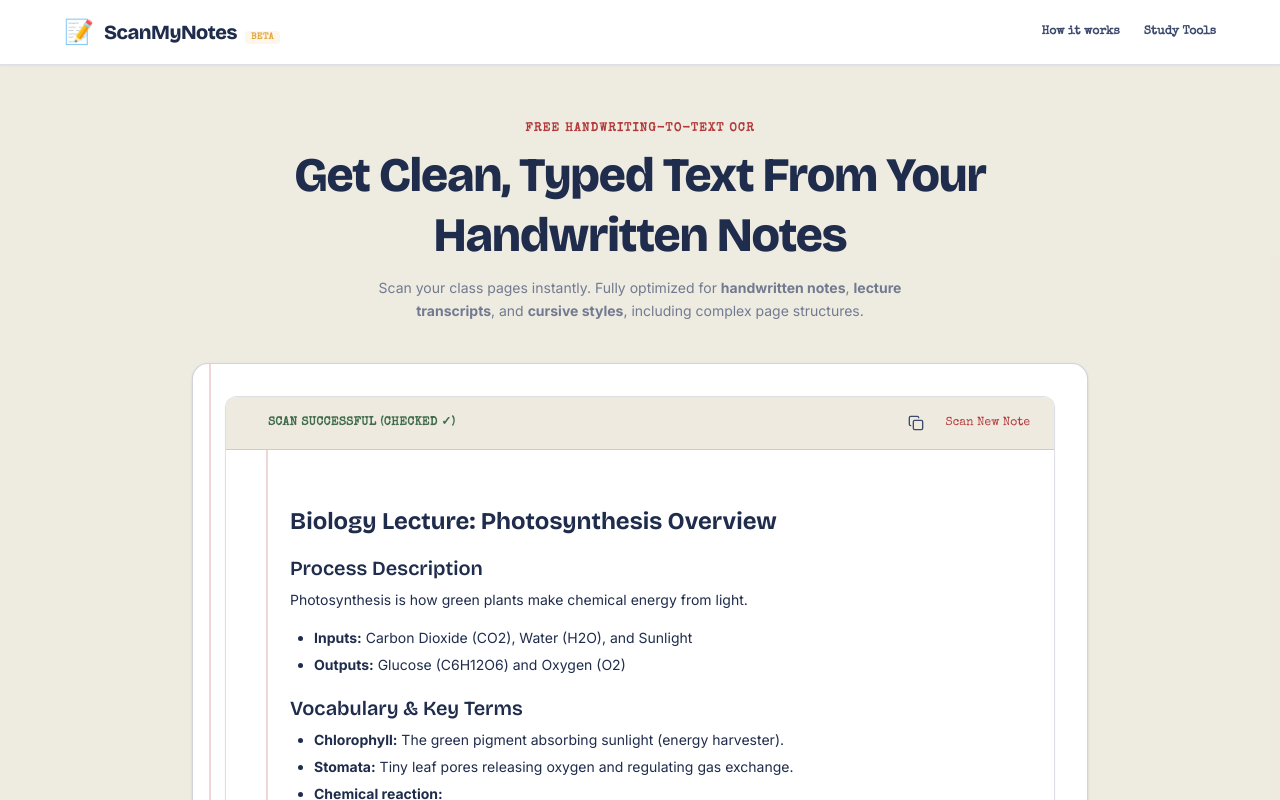
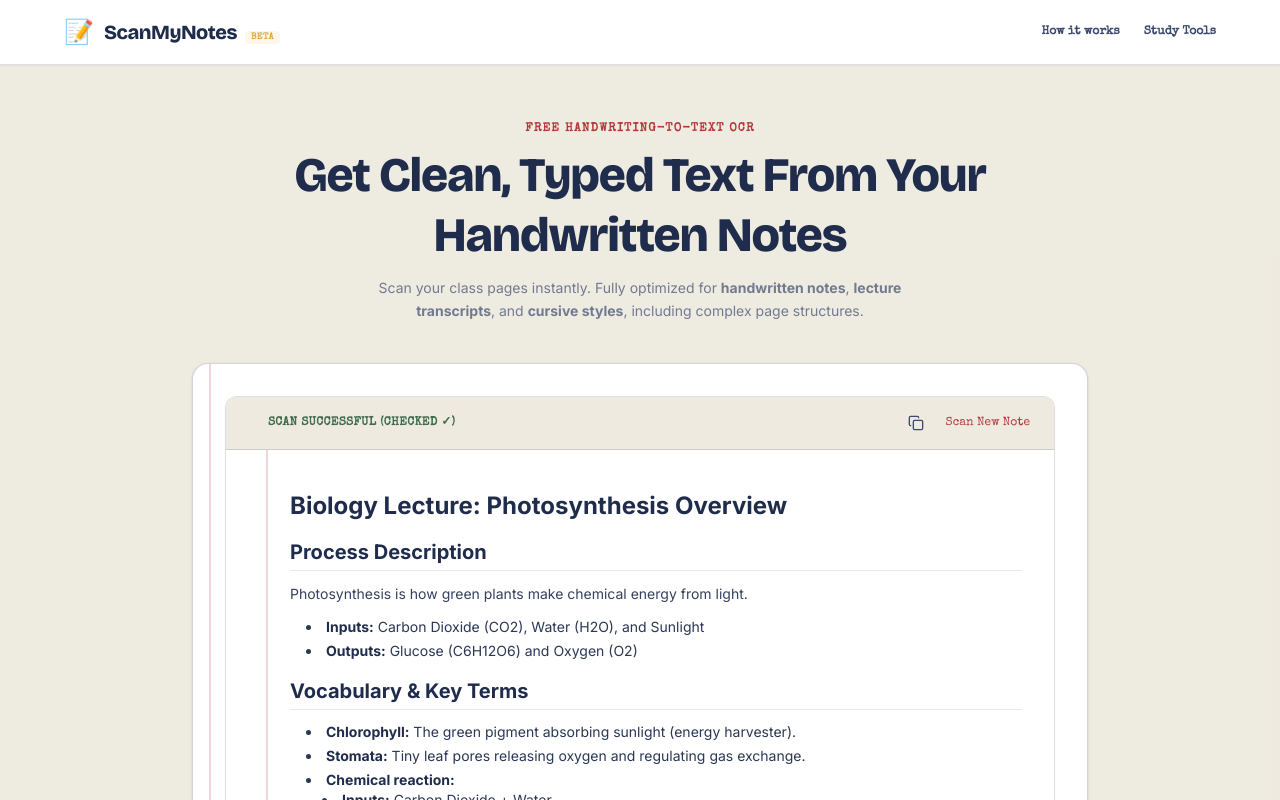
Before and after one commit to f24607049-boop/frontend-2-, a React (Vite) app: page / in a window 1280 px wide. Both pictures are taken after a click on the button "Load Sample Biology Lecture Note". Shown: the top 800 px of the page. Built offline with nearby package versions, Linux system fonts and the light colour scheme; no server answers.

Commit message:
Customize ReactMarkdown rendering with styled components
Updated ReactMarkdown usage to include customized components for rendering standard HTML tags with specific styles.

```diff
--- a/src/App.tsx
+++ b/src/App.tsx
@@ -22,7 +22,7 @@ import {
   Maximize2,
   Printer
 } from "lucide-react";
-// 🆕 Markdown Rendering ke liye package import kiya hai
+// ReactMarkdown standard rendering
 import ReactMarkdown from "react-markdown";
 import { processNotes, fetchUsage } from "./lib/api";
 import { exportToDocx, exportToExcel, exportToTxt, exportToPdf, detectMarkdownTable } from "./lib/exports";
@@ -538,9 +538,33 @@ Photosynthesis is how green plants make chemical energy from light.
                       </div>
                     </div>
 
-                    {/* 🆕 ReactMarkdown ka use kar ke notes render kiye hain */}
-                    <div className="prose prose-sm max-w-none text-ink-navy markdown-body font-sans leading-relaxed text-sm">
-                      <ReactMarkdown>{conversionResult.structured_text}</ReactMarkdown>
+                    {/* 🆕 Customized ReactMarkdown with strict styling components to render standard tags */}
+                    <div className="text-ink-navy font-sans leading-relaxed text-sm space-y-4">
+                      <ReactMarkdown
+                        components={{
+                          h1: ({node, ...props}) => <h1 className="text-2xl font-extrabold text-ink-navy mb-4 mt-2" {...props} />,
+                          h2: ({node, ...props}) => <h2 className="text-xl font-bold text-ink-navy border-b border-ink-navy/10 pb-1 mb-3 mt-4" {...props} />,
+                          h3: ({node, ...props}) => <h3 className="text-lg font-bold text-ink-navy mb-2 mt-3" {...props} />,
+                          p: ({node, ...props}) => <p className="text-sm text-ink-navy/90 leading-relaxed mb-3" {...props} />,
+                          strong: ({node, ...props}) => <strong className="font-bold text-ink-navy" {...props} />,
+                          em: ({node, ...props}) => <em className="italic" {...props} />,
+                          ul: ({node, ...props}) => <ul className="list-disc list-inside pl-4 space-y-1 mb-4" {...props} />,
+                          ol: ({node, ...props}) => <ol className="list-decimal list-inside pl-4 space-y-1 mb-4" {...props} />,
+                          li: ({node, ...props}) => <li className="text-sm text-ink-navy/95" {...props} />,
+                          table: ({node, ...props}) => (
+                            <div className="overflow-x-auto my-6 border border-ink-navy/10 rounded-lg">
+                              <table className="min-w-full divide-y divide-ink-navy/10" {...props} />
+                            </div>
+                          ),
+                          thead: ({node, ...props}) => <thead className="bg-paper" {...props} />,
+                          tbody: ({node, ...props}) => <tbody className="divide-y divide-ink-navy/10 bg-white" {...props} />,
+                          tr: ({node, ...props}) => <tr className="hover:bg-paper/30 transition-colors" {...props} />,
+                          th: ({node, ...props}) => <th className="px-4 py-2.5 text-left text-xs font-mono font-bold text-ink-navy uppercase tracking-wider border-r border-ink-navy/10 last:border-0" {...props} />,
+                          td: ({node, ...props}) => <td className="px-4 py-2 text-sm text-ink-navy/85 border-r border-ink-navy/10 last:border-0" {...props} />,
+                        }}
+                      >
+                        {conversionResult.structured_text}
+                      </ReactMarkdown>
                     </div>
                   </div>
 
```
